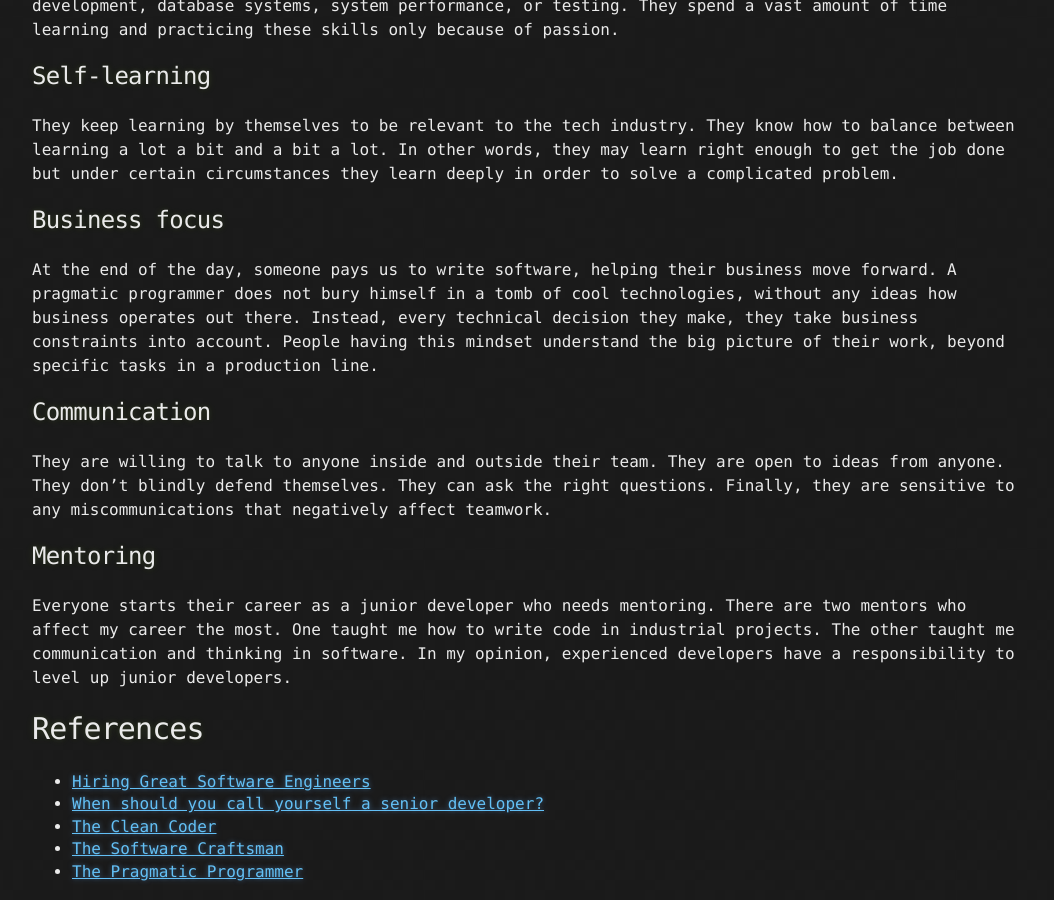
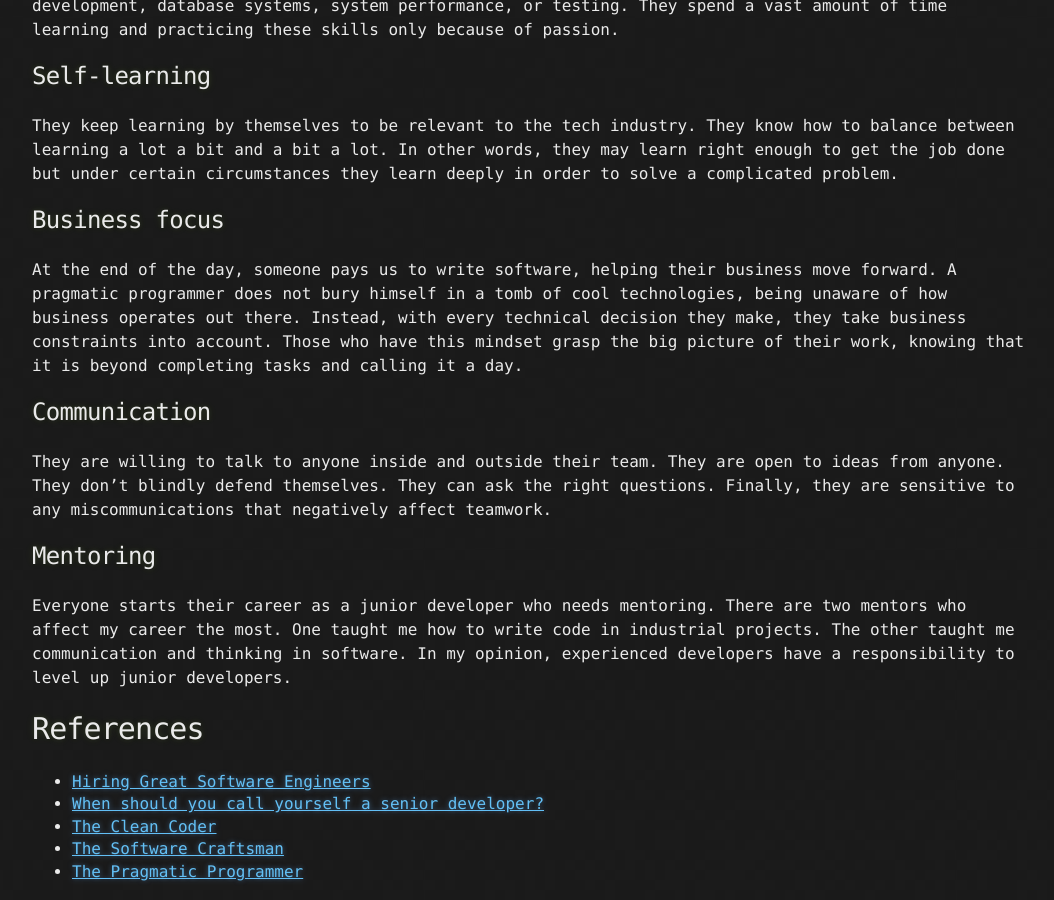
Before and after one commit to anlnt/anlnt.github.io, a Jekyll site: the page built from _posts/2020-06-28-thoughts-on-pragmatic-programmers.markdown, in a window 1280 px wide and 900 px high, scrolled down 1047 px. Shown: the whole window, without its empty margins (108-1162 px from the left). Built offline with Jekyll 4.4.1, drawn with Linux system fonts in a browser that asks for light colours.

Commit message:
Update 2020-06-28-thoughts-on-pragmatic-programmers.markdown

```diff
--- a/_posts/2020-06-28-thoughts-on-pragmatic-programmers.markdown
+++ b/_posts/2020-06-28-thoughts-on-pragmatic-programmers.markdown
@@ -26,7 +26,7 @@ They are a go-to person for several areas in their company. They may be an exper
 They keep learning by themselves to be relevant to the tech industry. They know how to balance between learning a lot a bit and a bit a lot. In other words, they may learn right enough to get the job done but under certain circumstances they learn deeply in order to solve a complicated problem.
 
 ## Business focus
-At the end of the day, someone pays us to write software, helping their business move forward. A pragmatic programmer does not bury himself in a tomb of cool technologies, without any ideas how business operates out there. Instead, every technical decision they make, they take business constraints into account. People having this mindset understand the big picture of their work, beyond specific tasks in a production line.
+At the end of the day, someone pays us to write software, helping their business move forward. A pragmatic programmer does not bury himself in a tomb of cool technologies, being unaware of how business operates out there. Instead, with every technical decision they make, they take business constraints into account. Those who have this mindset grasp the big picture of their work, knowing that it is beyond completing tasks and calling it a day.
 
 ## Communication
 They are willing to talk to anyone inside and outside their team. They are open to ideas from anyone. They don’t blindly defend themselves. They can ask the right questions. Finally, they are sensitive to any miscommunications that negatively affect teamwork.
```
